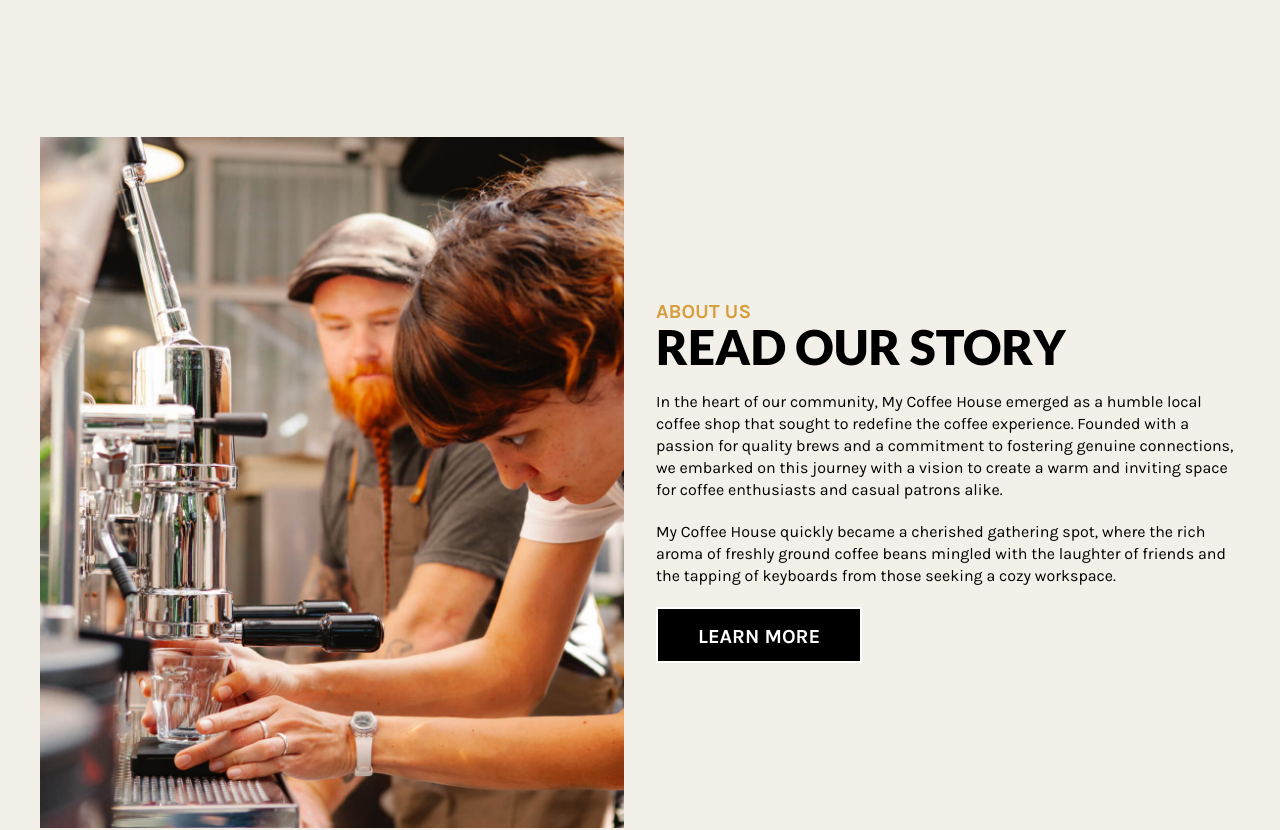
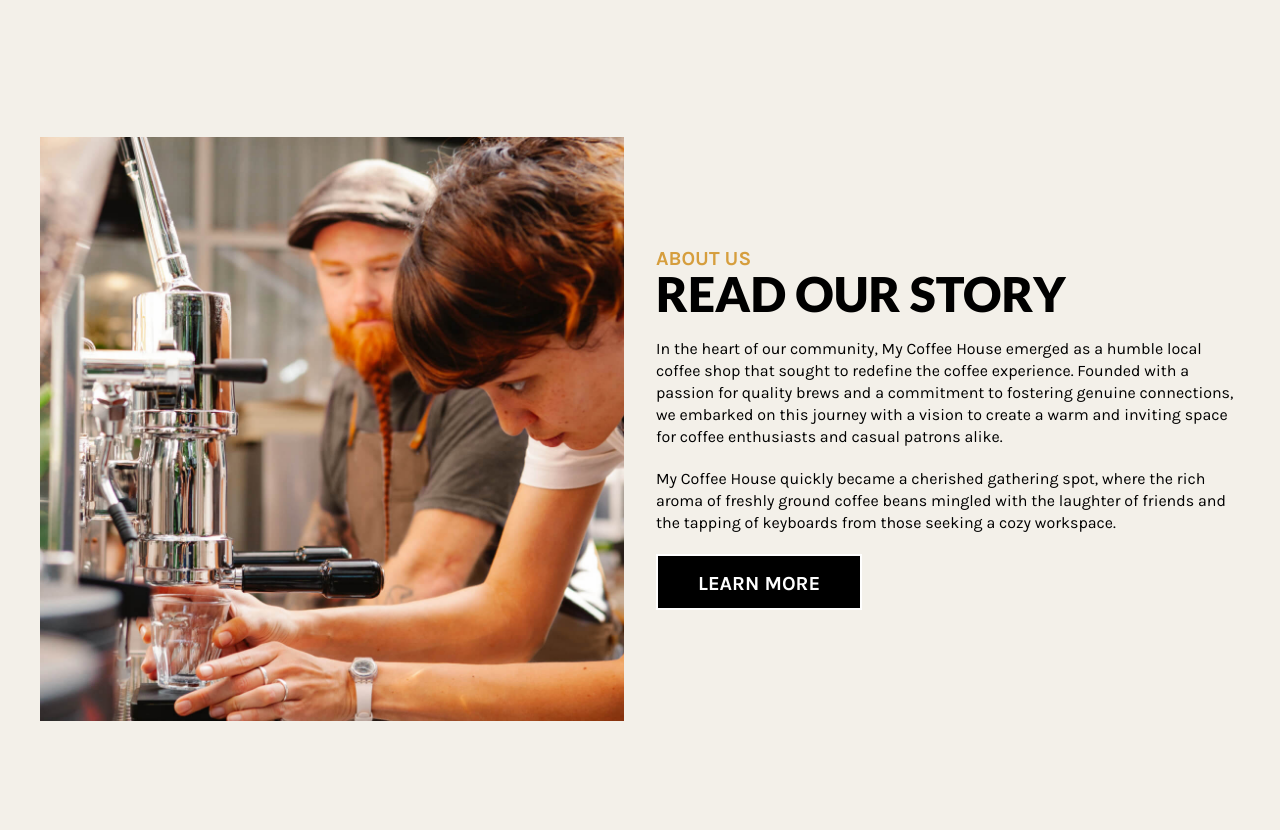
Before and after one commit to brun0412/mtm6201-midterm, a plain HTML site: page index.html in a window 1280 px wide. Shown: the part 2860-3690 px from the top of the page. Drawn offline with Linux system fonts and the light colour scheme.

Commit message:
Adjust about image's aspect ratio

```diff
--- a/css/main.css
+++ b/css/main.css
@@ -320,6 +320,11 @@ nav .wrapper {
     gap: 32px;
 }
 
+.aboutinner img {
+    aspect-ratio: 1 / 1;
+    object-fit: cover;
+}
+
 .abouttxt {
     gap: 20px;
 }
```
